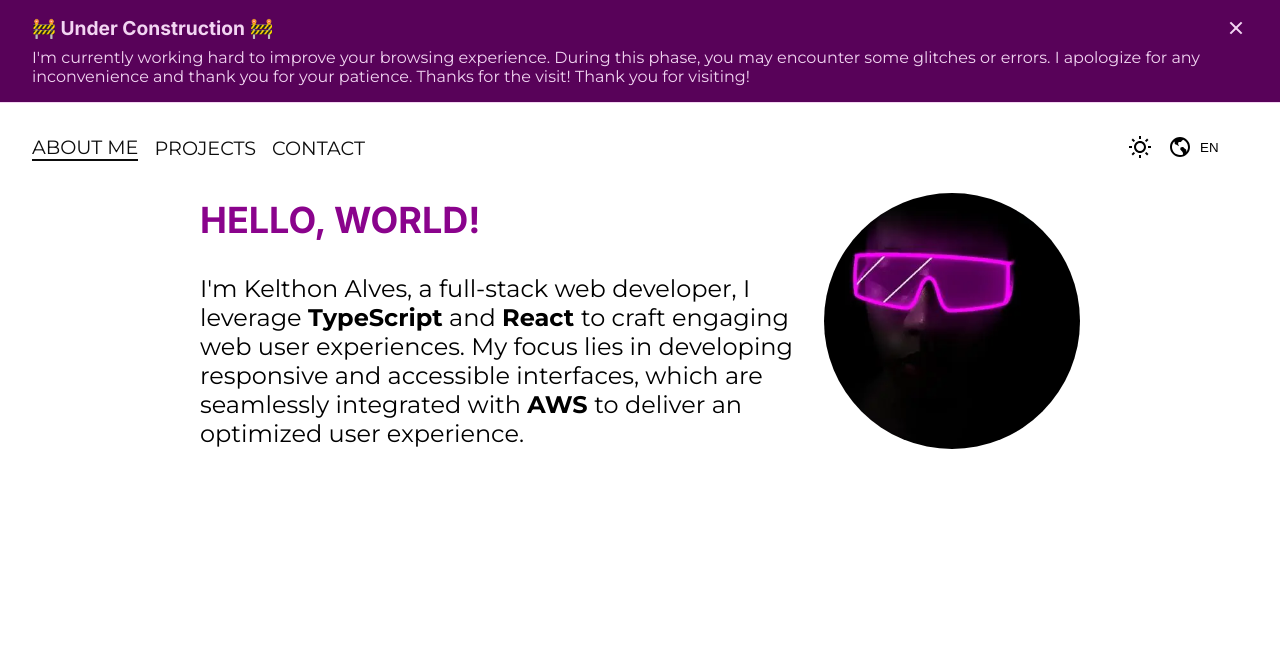
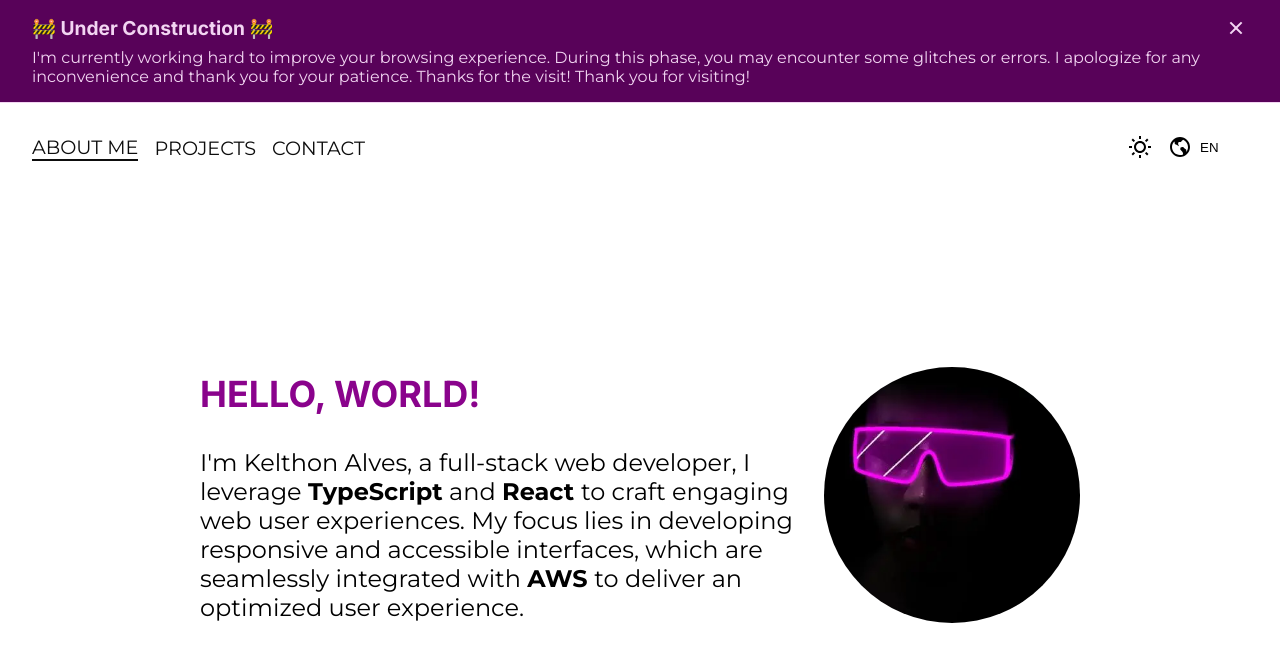
Before and after one commit to kelthon/kelthon.github.io, a React (Vite) app: page / in a window 1280 px wide. Shown: the top 662 px of the page. Built offline with nearby package versions, Linux system fonts and the light colour scheme.

Commit message:
feat: added styles to container, overflow property was added

```diff
--- a/src/App.css
+++ b/src/App.css
@@ -1,5 +1,11 @@
 main {
-  height: 100%;
+  display: flex;
+  overflow-y: scroll;
+  flex-direction: column;
+}
+
+main > div.container {
+  height: 100vh;
   display: flex;
   flex-direction: column;
 }
```
